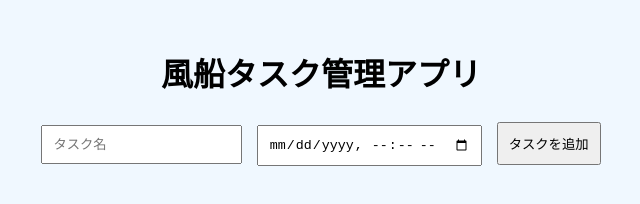
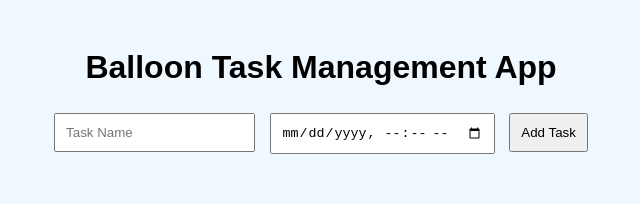
Before and after one commit to KeitaPen/BasanBallon, a plain HTML site: page index.html in a window 1280 px wide. Shown: the whole page, without its empty margins (319-959 px from the left). Drawn offline with Linux system fonts and the light colour scheme.

Commit message:
Update index.html

```diff
--- a/index.html
+++ b/index.html
@@ -1,18 +1,18 @@
 <!DOCTYPE html>
-<html lang="ja">
+<html lang="en">
 <head>
     <meta charset="UTF-8">
     <meta name="viewport" content="width=device-width, initial-scale=1.0">
-    <title>風船タスク管理アプリ</title>
+    <title>Balloon Task Management App</title>
     <link rel="stylesheet" href="styles.css">
 </head>
 <body>
     <div class="container">
-        <h1>風船タスク管理アプリ</h1>
+        <h1>Balloon Task Management App</h1>
         <form id="task-form">
-            <input type="text" id="task-name" placeholder="タスク名" required>
+            <input type="text" id="task-name" placeholder="Task Name" required>
             <input type="datetime-local" id="task-deadline" required>
-            <button type="submit">タスクを追加</button>
+            <button type="submit">Add Task</button>
         </form>
         <div id="balloon-container"></div>
     </div>
```
